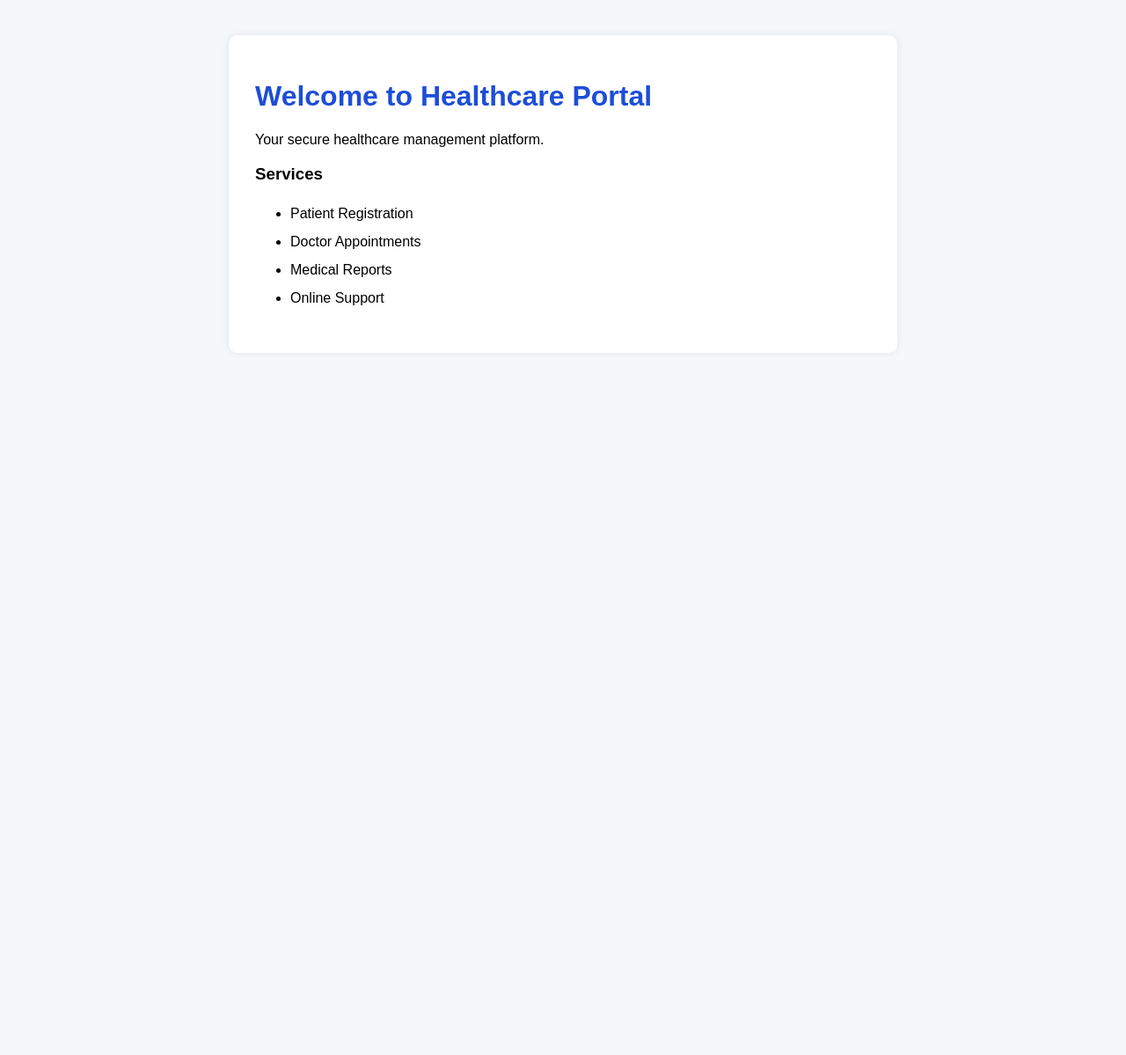
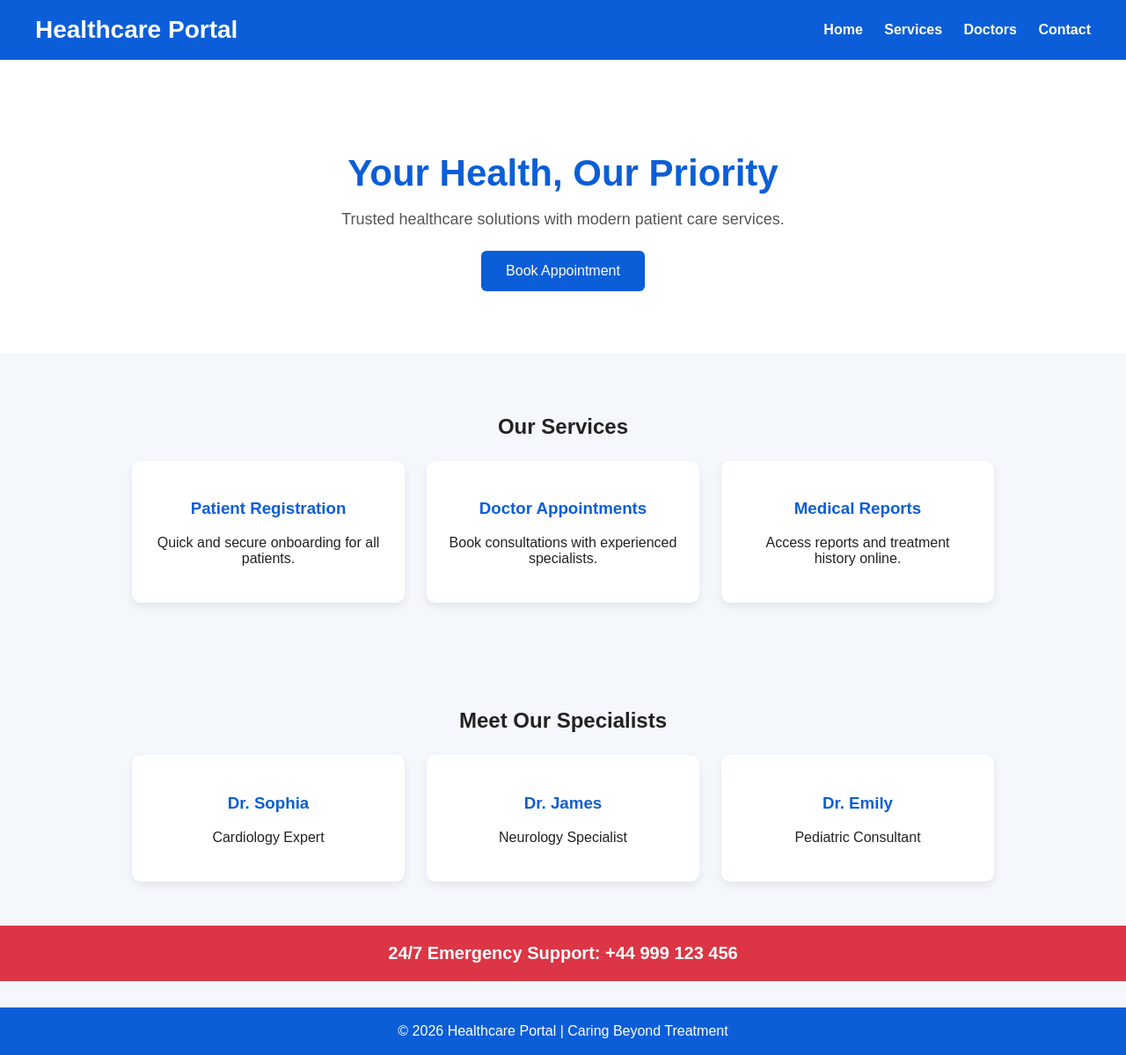
Before and after one commit to sathyaicloud-ship-it/healthcare-app, a Flask app: page / in a window 1280 px wide. Shown: the whole page at 88% size. Before the commit the page ends 347 px from the top, so only its background shows below. Run offline with Flask 3, Linux system fonts and the light colour scheme.

Commit message:
Upgrade homepage to healthcare portal v2

```diff
--- a/templates/index.html
+++ b/templates/index.html
@@ -1,41 +1,157 @@
 <!DOCTYPE html>
-<html>
+<html lang="en">
 <head>
-    <title>Healthcare Portal</title>
+<meta charset="UTF-8">
+<meta name="viewport" content="width=device-width, initial-scale=1.0">
+<title>Healthcare Portal v2</title>
 <style>
-        body {
-            font-family: Arial, sans-serif;
-            margin: 40px;
-            background-color: #f4f8fb;
+body{
+margin:0;
+font-family:Arial, sans-serif;
+background:#f4f8fc;
+color:#222;
 }
-        .box {
-            background: white;
-            padding: 30px;
-            border-radius: 10px;
-            max-width: 700px;
-            margin: auto;
-            box-shadow: 0 0 10px rgba(0,0,0,0.08);
+header{
+background:#0b5ed7;
+color:white;
+padding:18px 40px;
+display:flex;
+justify-content:space-between;
+align-items:center;
 }
-        h1 {
-            color: #1d4ed8;
+header h1{
+margin:0;
+font-size:28px;
 }
-        ul {
-            line-height: 2;
+nav a{
+color:white;
+margin-left:20px;
+text-decoration:none;
+font-weight:bold;
+}
+.hero{
+text-align:center;
+padding:70px 20px;
+background:white;
+}
+.hero h2{
+font-size:42px;
+margin-bottom:10px;
+color:#0b5ed7;
+}
+.hero p{
+font-size:18px;
+color:#555;
+margin-bottom:25px;
+}
+.hero button{
+padding:14px 28px;
+font-size:16px;
+border:none;
+background:#0b5ed7;
+color:white;
+border-radius:6px;
+cursor:pointer;
+}
+.section{
+padding:50px 30px;
+text-align:center;
+}
+.cards{
+display:flex;
+justify-content:center;
+gap:25px;
+flex-wrap:wrap;
+margin-top:25px;
+}
+.card{
+background:white;
+padding:25px;
+width:260px;
+border-radius:10px;
+box-shadow:0 4px 10px rgba(0,0,0,0.08);
+}
+.card h3{
+color:#0b5ed7;
+}
+.alert{
+background:#dc3545;
+color:white;
+padding:20px;
+text-align:center;
+font-size:20px;
+font-weight:bold;
+}
+footer{
+background:#0b5ed7;
+color:white;
+text-align:center;
+padding:18px;
+margin-top:30px;
 }
 </style>
 </head>
 <body>
-    <div class="box">
-        <h1>Welcome to Healthcare Portal</h1>
-        <p>Your secure healthcare management platform.</p>
 
-        <h3>Services</h3>
-        <ul>
-            <li>Patient Registration</li>
-            <li>Doctor Appointments</li>
-            <li>Medical Reports</li>
-            <li>Online Support</li>
-        </ul>
+<header>
+<h1>Healthcare Portal</h1>
+<nav>
+<a href="#">Home</a>
+<a href="#">Services</a>
+<a href="#">Doctors</a>
+<a href="#">Contact</a>
+</nav>
+</header>
+
+<section class="hero">
+<h2>Your Health, Our Priority</h2>
+<p>Trusted healthcare solutions with modern patient care services.</p>
+<button>Book Appointment</button>
+</section>
+
+<section class="section">
+<h2>Our Services</h2>
+<div class="cards">
+<div class="card">
+<h3>Patient Registration</h3>
+<p>Quick and secure onboarding for all patients.</p>
 </div>
+<div class="card">
+<h3>Doctor Appointments</h3>
+<p>Book consultations with experienced specialists.</p>
+</div>
+<div class="card">
+<h3>Medical Reports</h3>
+<p>Access reports and treatment history online.</p>
+</div>
+</div>
+</section>
+
+<section class="section">
+<h2>Meet Our Specialists</h2>
+<div class="cards">
+<div class="card">
+<h3>Dr. Sophia</h3>
+<p>Cardiology Expert</p>
+</div>
+<div class="card">
+<h3>Dr. James</h3>
+<p>Neurology Specialist</p>
+</div>
+<div class="card">
+<h3>Dr. Emily</h3>
+<p>Pediatric Consultant</p>
+</div>
+</div>
+</section>
+
+<div class="alert">
+24/7 Emergency Support: +44 999 123 456
+</div>
+
+<footer>
+© 2026 Healthcare Portal | Caring Beyond Treatment
+</footer>
+
 </body>
 </html>
```
Lines whose indentation alone changed are shown as unchanged.
